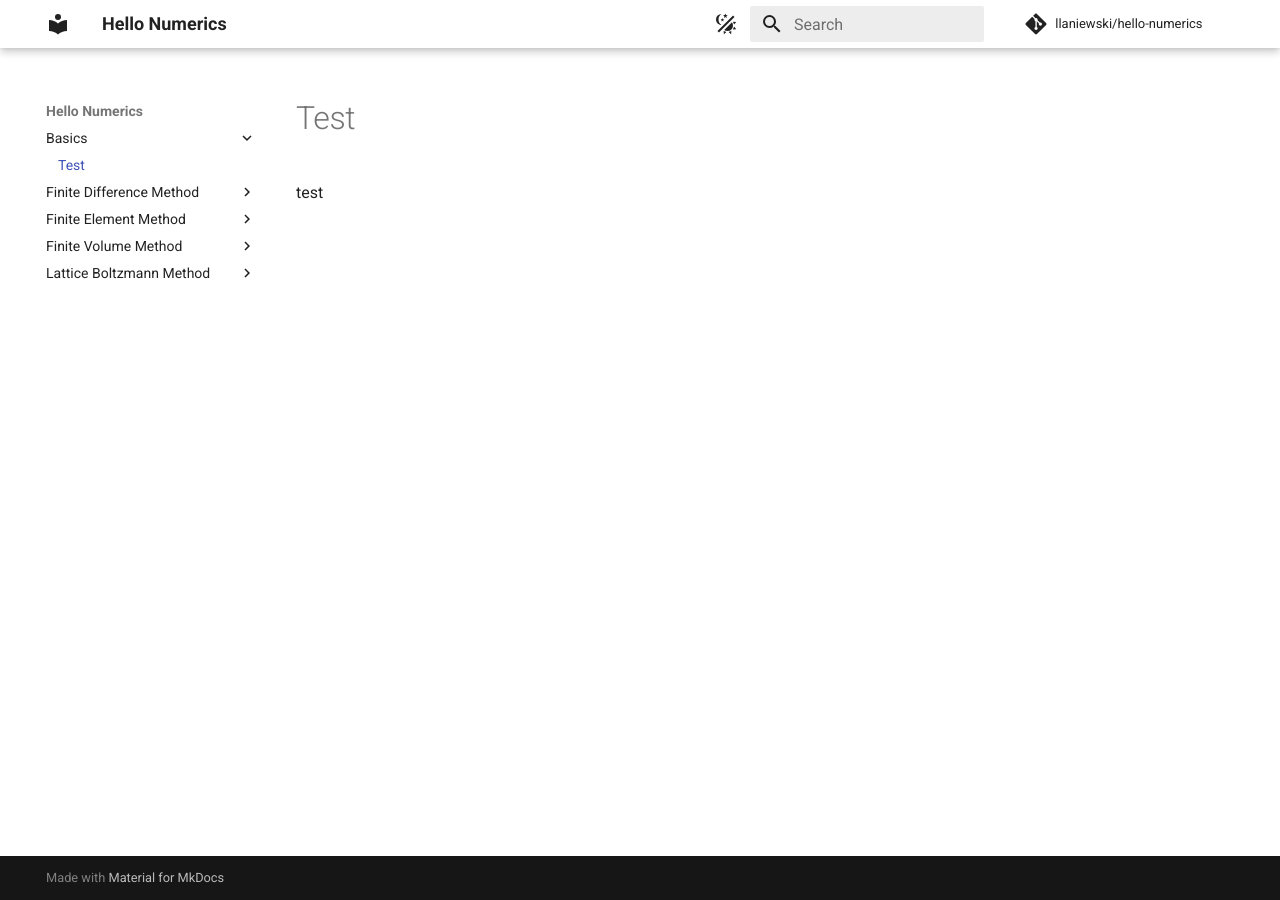
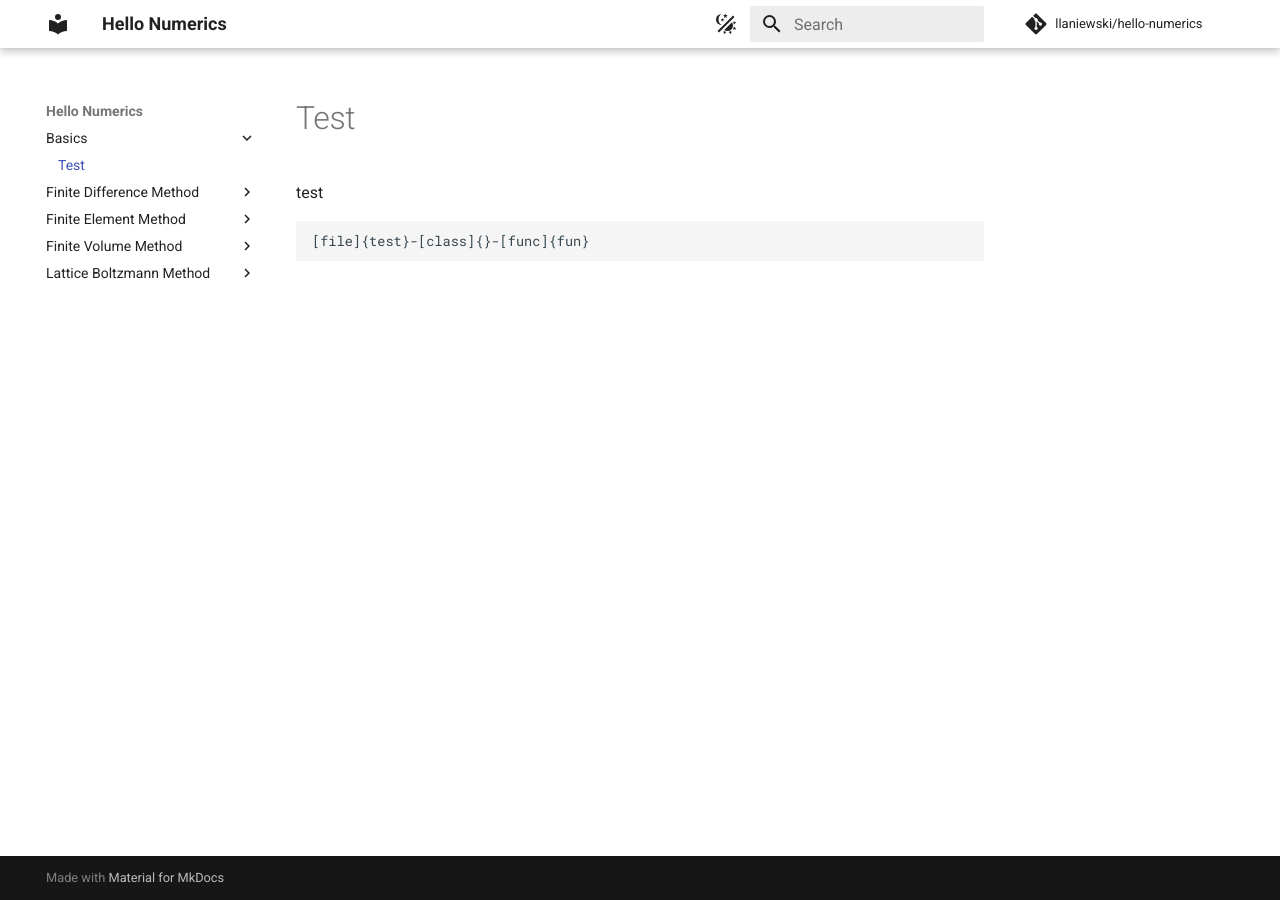
Before and after one commit to llaniewski/hello-numerics, an MkDocs documentation site: the page built from docs/basics/index.md, in a window 1280 px wide. Built offline with MkDocs 1.6.1 and Material for MkDocs 9.7.7, drawn with Linux system fonts in a browser that asks for light colours; comment, search, counter and statistics services are not loaded.

Commit message:
Testing squashed block

````diff
--- a/docs/basics/index.md
+++ b/docs/basics/index.md
@@ -1,2 +1,6 @@
 # Test
 test
+
+```src
+[file]{test}-[class]{}-[func]{fun}
+```
````
